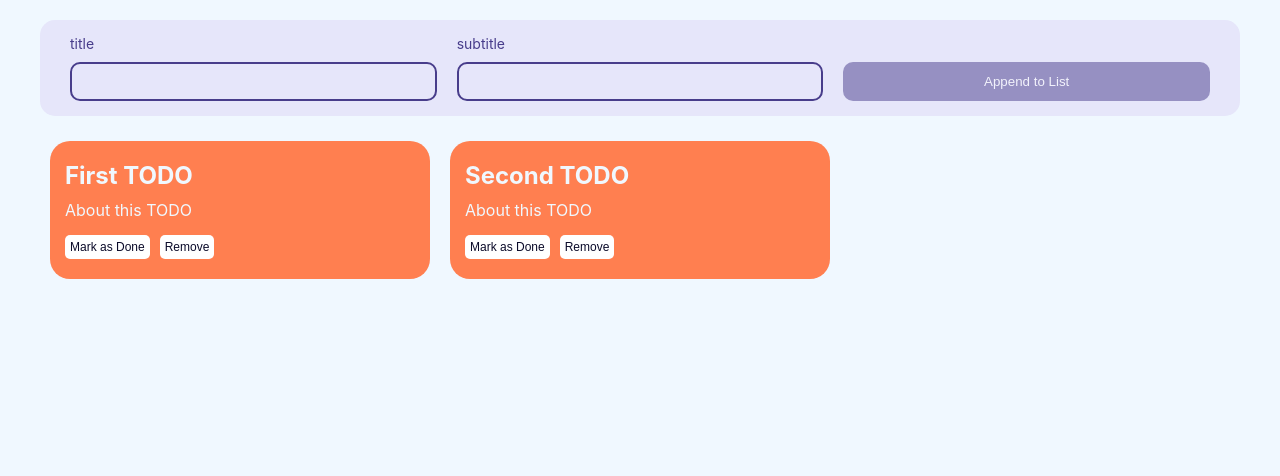
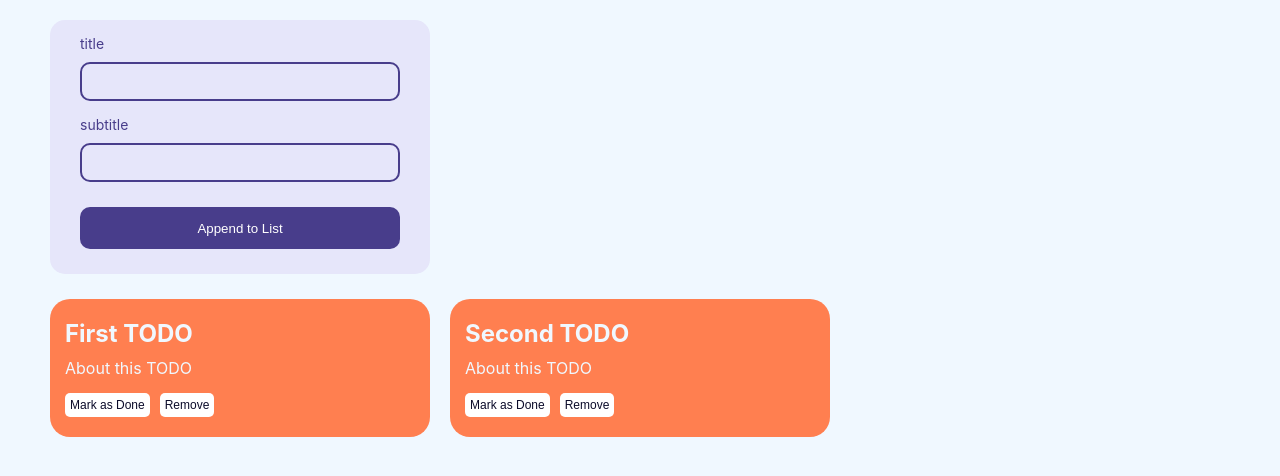
Before and after one commit to mvldmr/react-todo, a React (Create React App) app: page / in a window 1280 px wide. Shown: the top 476 px of the page. Built offline with nearby package versions, Linux system fonts and the light colour scheme.

Commit message:
append child-to-parent communication (from Form to App)

```diff
--- a/src/App.js
+++ b/src/App.js
@@ -1,15 +1,21 @@
 import './App.scss';
 import Form from './components/form/Form';
 import List from './components/list/List';
+import {useState} from 'react';
+
+const DUMMY_LIST = [
+  {title: 'First TODO', subtitle: 'About this TODO', id: 1},
+  {title: 'Second TODO', subtitle: 'About this TODO', id: 2},
+];
 
 function App() {
-  const todoList = [
-    {title: 'First TODO', subtitle: 'About this TODO', id: 1},
-    {title: 'Second TODO', subtitle: 'About this TODO', id: 2},
-  ];
   const addTodo = (todo) => {
-    console.log(todoList);
+    setTodoList(prevTodo => {
+      return [todo, ...prevTodo];
+    });
   }
+  const [todoList, setTodoList] = useState(DUMMY_LIST);
+
   const keys = ['title', 'subtitle'];
   return (
     <div className="app">
--- a/src/components/form/Form.js
+++ b/src/components/form/Form.js
@@ -5,16 +5,31 @@ import {useState} from 'react';
 function Form(props) {
 	function onSubmit(e) {
 		e.preventDefault();
-		props.onAddTodo();
+		if (Object.values(cardObj).every((value) => value)) {
+			cardObj.id = Math.floor(Math.random() * 10000);
+			props.onAddTodo(cardObj);
+			clearFields();
+		}
+
 	}
-	let [disabled, updatedDisabled] = useState(true);
-
-	function onChangeForm(value) {
-		updatedDisabled(!value);
+	const [titleValue, changedTitleValue] = useState('');
+	const [subtitleValue, changedSubtitleValue] = useState('');
+	const cardObj = {
+		title: titleValue,
+		subtitle: subtitleValue
+	}
+	function onChangeField(e) {
+		e.target.name === 'title' ? changedTitleValue(e.target.value) : changedSubtitleValue(e.target.value);
+	}
+	function clearFields() {
+		changedTitleValue('');
+		changedSubtitleValue('');
 	}
 	return (<form className="form" onSubmit={onSubmit}>
-		{props.keyList.map((key, i) => <FormInput onChangeForm={onChangeForm} name={key} id={i + '-form-field'} key={i+ 'input'}/>)}
-		<div className="form-input"><button type="submit" disabled={disabled} className="form__submit">Append to List</button></div>
+		{props.keyList.map((key, i) => {
+			return <FormInput value={i === 0 ? titleValue : subtitleValue} onChangeVal={onChangeField} name={key} id={(i + 1) + '-form-field'} key={i+ 'input'}/>
+		})}
+		<div className="form-input"><button type="submit" className="form__submit">Append to List</button></div>
 	</form>)
 }
 
--- a/src/components/form/Form.scss
+++ b/src/components/form/Form.scss
@@ -1,25 +1,28 @@
 .form {
-  display: flex;
-  justify-content: space-between;
-  align-items: flex-end;
   background-color: lavender;
   border-radius: 15px;
   padding: 15px 20px;
-  margin-bottom: 25px;
   color: darkslateblue;
+  width: calc(33.3333% - 20px);
+  margin: 0 10px 25px;
+  box-sizing: border-box;
+  @media (max-width: 980px) {
+    width: calc(50% - 20px);
+  }
   @media (prefers-color-scheme: dark) {
     background-color: darkslateblue;
     color: aliceblue;
   }
   &__submit {
     width: 100%;
-    height: 39.5px;
+    height: 42px;
     border: none;
     background-color: darkslateblue;
     color: white;
     border-radius: 10px;
     transition: 0.2s ease opacity;
     cursor: pointer;
+    margin-top: 10px;
     &:disabled {
       opacity: 0.5 !important;
       cursor: default !important;
--- a/src/components/form/FormInput.js
+++ b/src/components/form/FormInput.js
@@ -1,12 +1,9 @@
 import './FormInput.scss';
 
 function FormInput(props) {
-	function updateForm(e) {
-		props.onChangeForm({name: e.target.name, value: e.target.value});
-	}
 	return (<div className="form-input">
 		<label className="form-input__label" htmlFor={props.id}>{props.name}</label>
-		<input className="form-input__field" name={props.name} onInput={updateForm} id={props.id} type="text"/>
+		<input value={props.value} onInput={props.onChangeVal} className="form-input__field" name={props.name} id={props.id} type="text"/>
 	</div>)
 }
 
--- a/src/components/form/FormInput.scss
+++ b/src/components/form/FormInput.scss
@@ -3,6 +3,10 @@
   width: 100%;
   box-sizing: border-box;
   padding: 0 10px;
+  margin-bottom: 15px;
+  &:last-child {
+    margin-bottom: 10px;
+  }
   &__label {
     display: block;
     margin-bottom: 10px;
--- a/src/components/list/List.scss
+++ b/src/components/list/List.scss
@@ -3,6 +3,7 @@
   padding-left: 0;
   list-style-type: none;
   display: flex;
+  flex-wrap: wrap;
   &__item {
     width: calc(33.3333% - 20px);
     margin: 0 10px;
```
